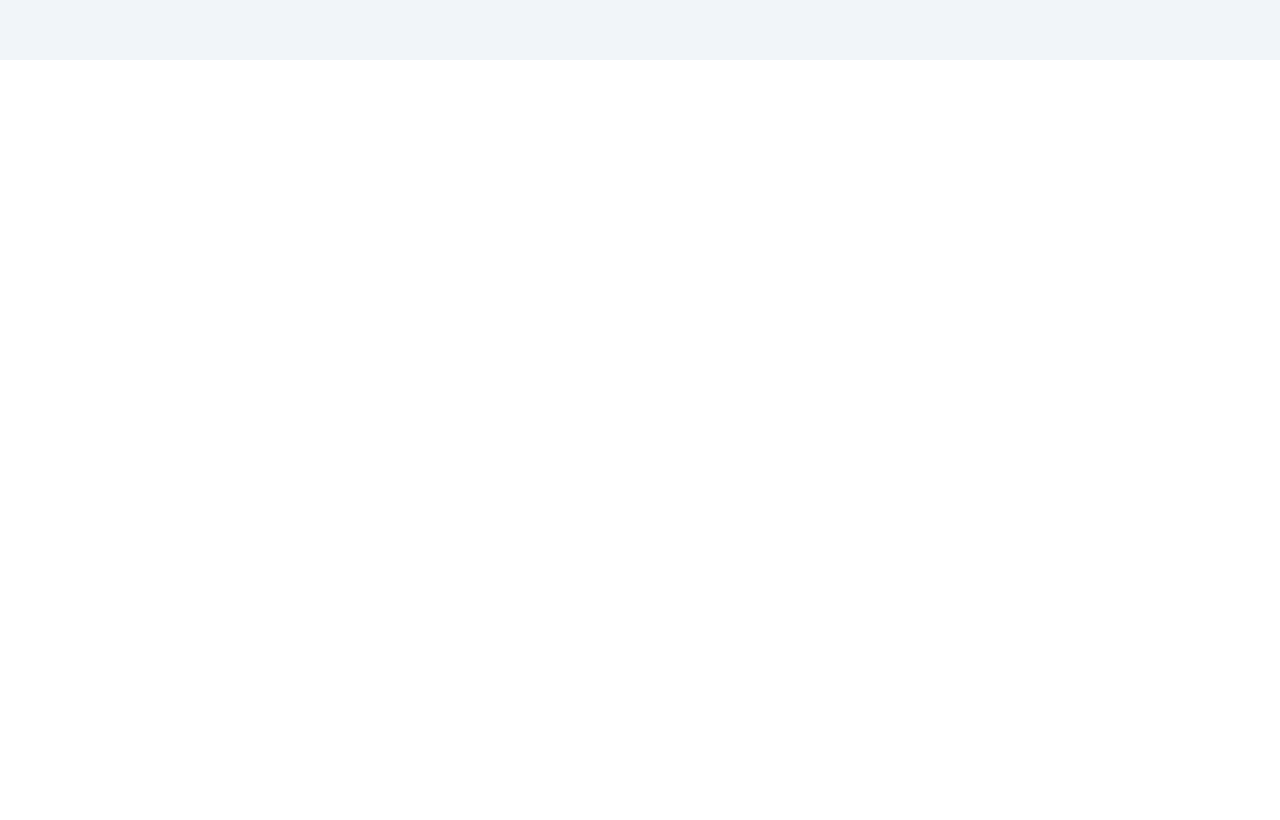
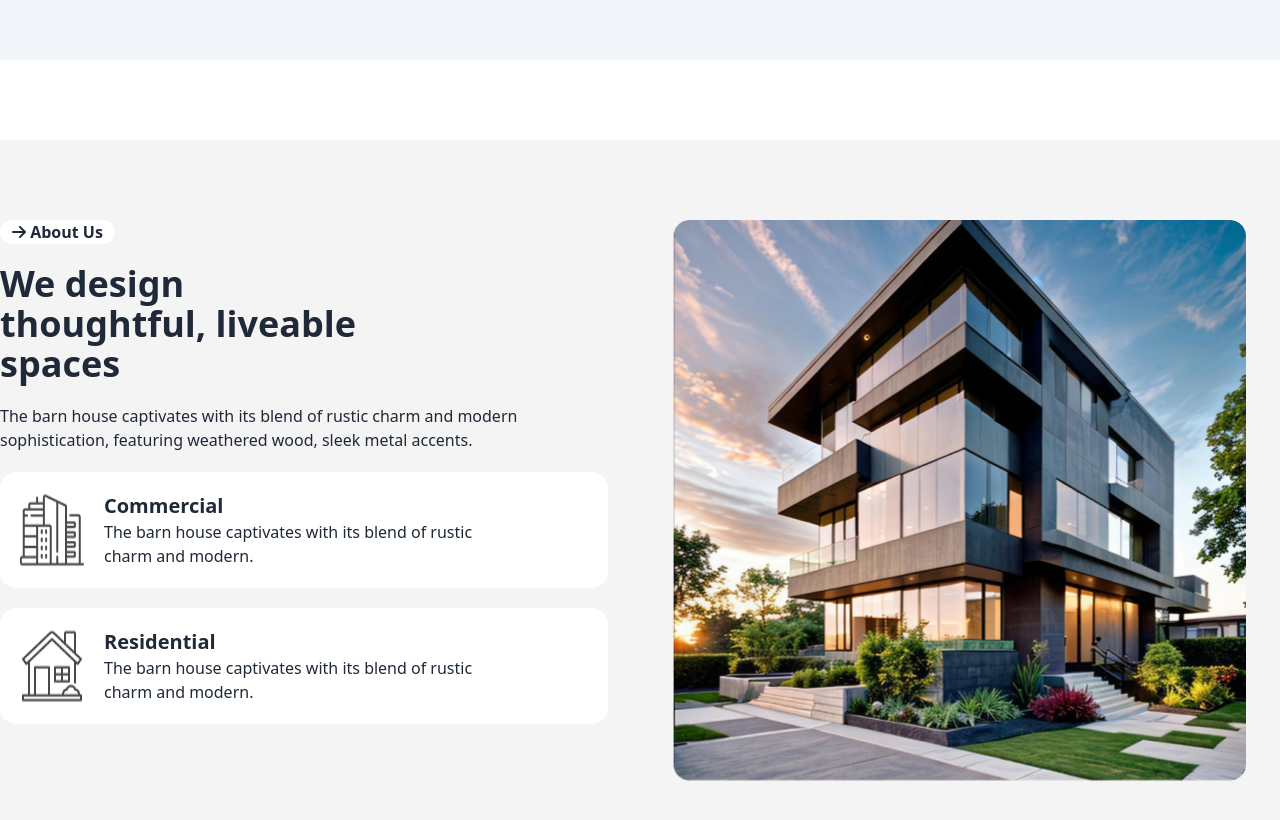
Before and after one commit to sujoy-dam/Rinterio, a plain HTML site: page index.html in a window 1280 px wide. Shown: the part 888-1708 px from the top of the page. Before the commit the page ends 1028 px from the top, so only its background shows below. Drawn offline with nearby package versions, Linux system fonts and the light colour scheme.

Commit message:
thoughtful design

```diff
--- a/index.html
+++ b/index.html
@@ -17,8 +17,8 @@
     <script src="https://kit.fontawesome.com/8da0e75a17.js" crossorigin="anonymous"></script>
 </head>
 
-<body class="box-border mb-20">
-    <header class="bg-slate-100 pb-20">
+<body class="box-border">
+    <header class="bg-slate-100 pb-20 mb-20">
         <nav class="container mx-auto">
             <div class="navbar">
                 <div class="navbar-start">
@@ -98,7 +98,9 @@
                     <div class="max-w-4xl">
                         <h1 class="text-6xl font-bold">A barn house of this design has a striking appearance</h1>
                         <p class="py-6">
-                            The barn house captivates with its blend of rustic charm and modern sophistication, featuring weathered wood, sleek metal accents, and large windows that flood the space with natural light.
+                            The barn house captivates with its blend of rustic charm and modern sophistication,
+                            featuring weathered wood, sleek metal accents, and large windows that flood the space with
+                            natural light.
                         </p>
                         <button class="btn bg-[#c7f88f] rounded-full mx-auto">
                             <a class="font-bold">View Details</a>
@@ -112,7 +114,39 @@
         </section>
     </header>
     <main>
-        <section></section>
+        <!-- thoughtfull design  -->
+        <section class="bg-[#F4F4F4] py-20">
+            <div class="container mx-auto flex justify-between gap-16">
+                <div class="space-y-5 w-1/2">
+                    <button class="bg-white px-3 rounded-full">
+                        <i class="fa-solid fa-arrow-right"></i>
+                        <a class="font-bold">About Us</a>
+                    </button>
+                    <div class="space-y-5">
+                        <h1 class="text-4xl font-bold max-w-sm">We design thoughtful, liveable spaces</h1>
+                        <p>The barn house captivates with its blend of rustic charm and
+                            modern sophistication, featuring weathered wood, sleek metal accents.</p>
+                            <div class="bg-white rounded-2xl p-5 flex gap-5">
+                                <img src="./assets/commercial.png" alt="">
+                                <div>
+                                    <h5 class="text-xl font-bold">Commercial</h5>
+                                    <p class="max-w-sm">The barn house captivates with its blend of rustic charm and modern.</p>
+                                </div>
+                            </div>
+                            <div class="bg-white rounded-2xl p-5 flex gap-5">
+                                <img src="./assets/residential.png" alt="">
+                                <div>
+                                    <h5 class="text-xl font-bold">Residential</h5>
+                                    <p class="max-w-sm">The barn house captivates with its blend of rustic charm and modern.</p>
+                                </div>
+                            </div>
+                    </div>
+                </div>
+                <div class="w-1/2">
+                    <img class="" src="./assets/Rectangle.png" alt="">
+                </div>
+            </div>
+        </section>
     </main>
     <footer></footer>
 </body>
```
